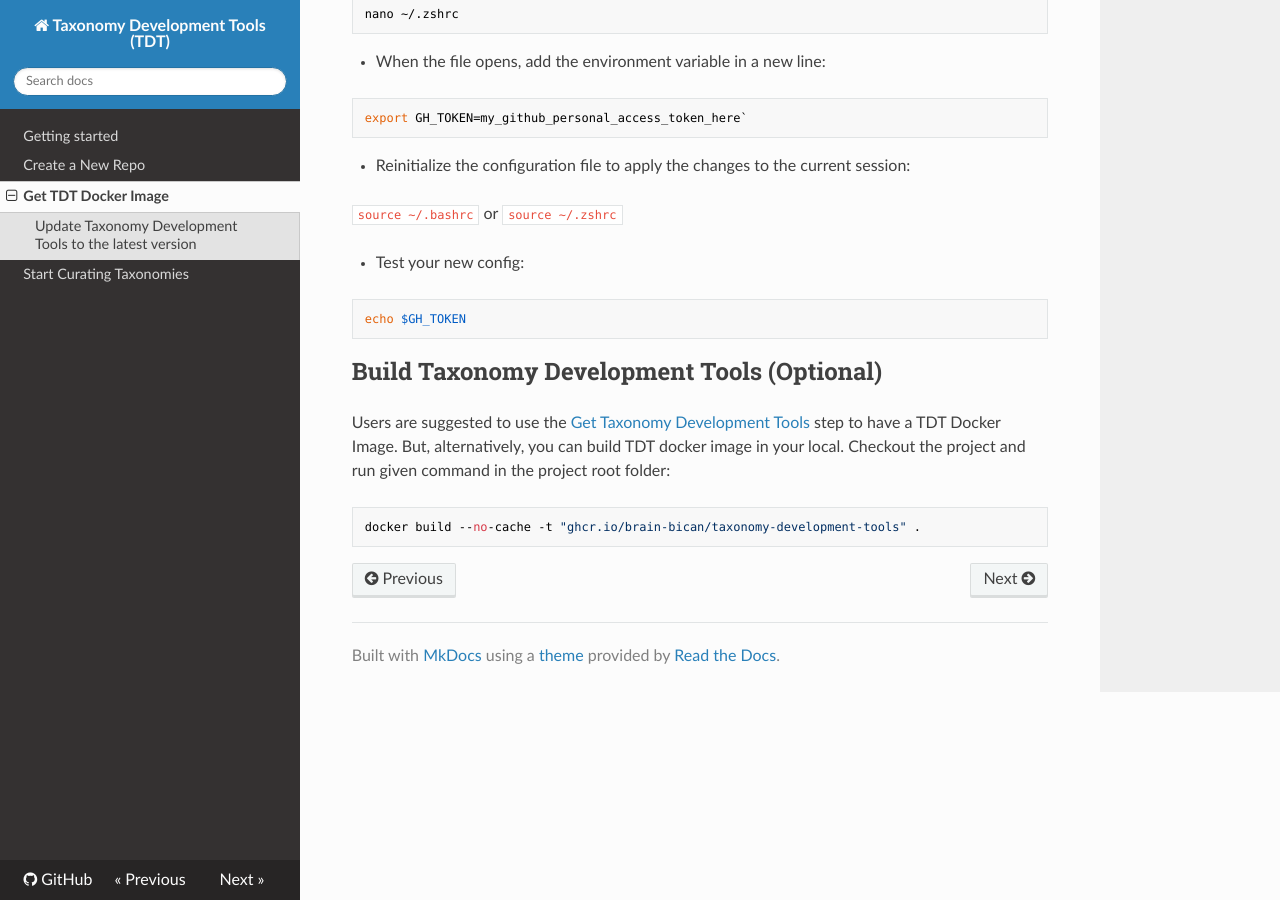
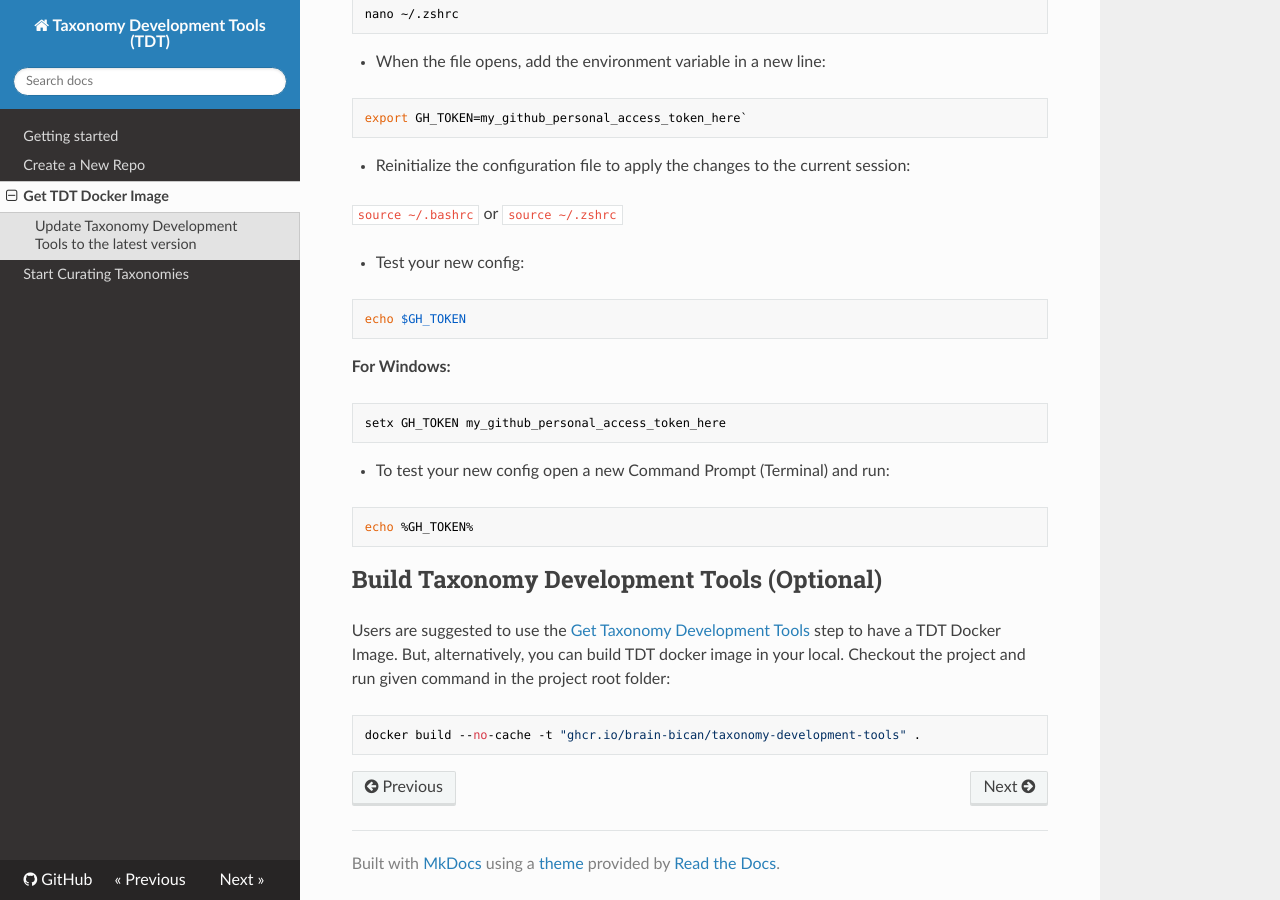
Before and after one commit to brain-bican/taxonomy-development-tools, an MkDocs documentation site: the page built from docs/Build.md, in a window 1280 px wide and 900 px high, scrolled down 1314 px. Built offline with MkDocs 1.6.1, drawn with Linux system fonts in a browser that asks for light colours; nearby versions of some CDN libraries.

Commit message:
windows instructions improved

````diff
--- a/docs/Build.md
+++ b/docs/Build.md
@@ -47,12 +47,12 @@ git config --global user.email "your_github_email"
 
 - You can use `nano` or any other editor to edit the files.
 
-For bash (Linux):
+**For bash (Linux):**
 ```
 nano ~/.bashrc
 ```
 
-For zshrc (MacOS):
+**For zshrc (MacOS):**
 ```
 nano ~/.zshrc
 ```
@@ -73,6 +73,15 @@ export GH_TOKEN=my_github_personal_access_token_here`
 echo $GH_TOKEN
 ```
 
+**For Windows:**
+```
+setx GH_TOKEN my_github_personal_access_token_here
+```
+
+- To test your new config open a new Command Prompt (Terminal) and run:
+```
+echo %GH_TOKEN%
+```
 
 ## Build Taxonomy Development Tools (Optional)
 
````
Also changed, not shown: docs/Curation.md (+15 -0 lines), docs/NewRepo.md (+3 -3 lines), 3 other files.
